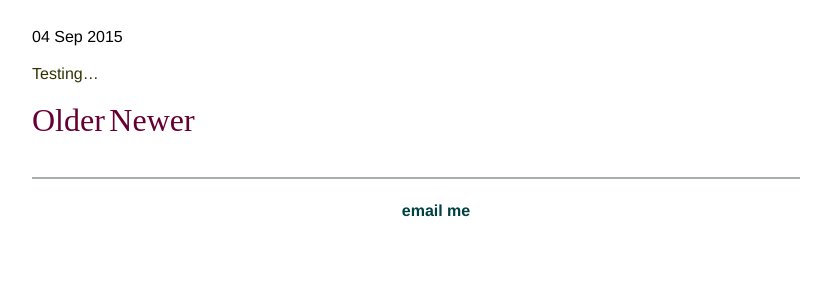
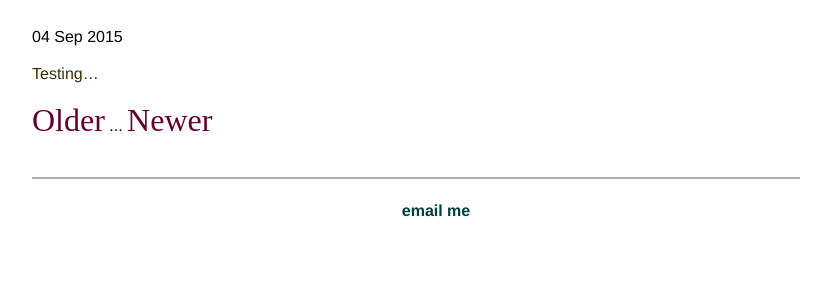
Before and after one commit to dostap/dostap, a Jekyll site: the page built from index.html, in a window 1280 px wide. Shown: the part 846-1130 px from the top of the page, without its empty margins (224-1055 px from the left). Built offline with Jekyll 4.4.1, drawn with Linux system fonts in a browser that asks for light colours; some web fonts are replaced; the list of posts is cut into pages by our own code.

Commit message:
Update index.html

```diff
--- a/index.html
+++ b/index.html
@@ -24,6 +24,7 @@ title: darya blogs
     <a class="pagination-item older" href="/page{{paginator.next_page}}/">Older</a>
   {% else %}
     <span class="pagination-item">Older</span>
+    <span class="room">...</span>
   {% endif %}
   {% if paginator.previous_page %}
     {% if paginator.page == 2 %}
```
